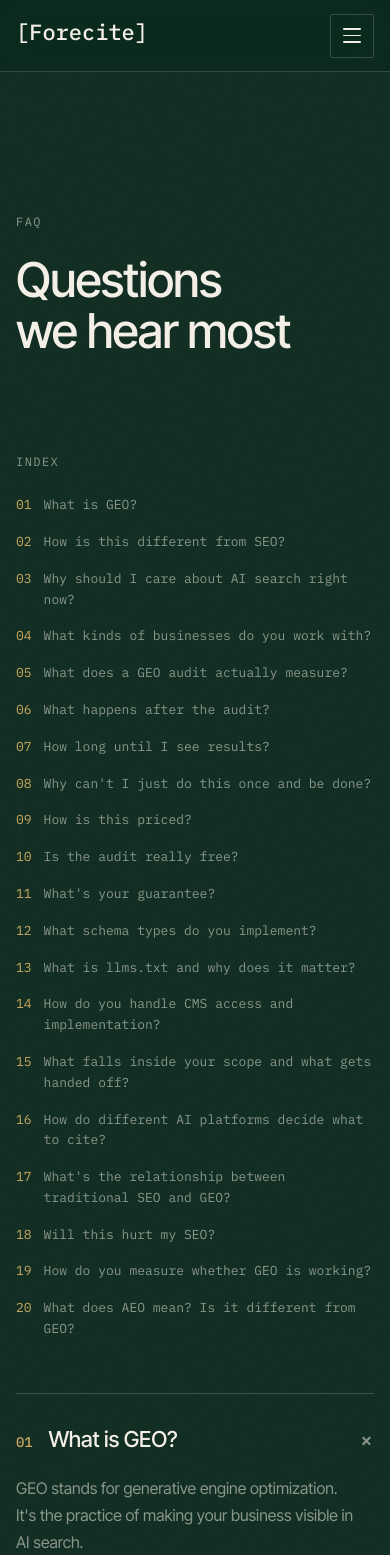
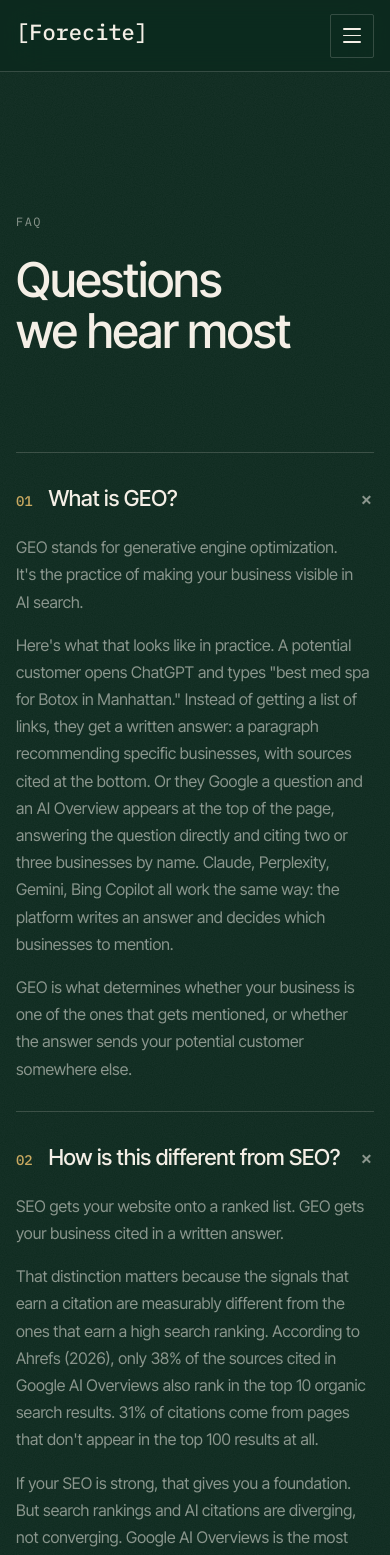
Before and after one commit to InvisibleJaguar90/forecite-site, a React (Vite) app: page /faq in a window 390 px wide. Shown: the top 1555 px of the page. Built offline with nearby package versions, Linux system fonts and the light colour scheme.

Commit message:
FAQ: clickable index on desktop, hidden on mobile, hash-deep-link auto-opens

```diff
--- a/src/pages/FAQ.jsx
+++ b/src/pages/FAQ.jsx
@@ -1,3 +1,4 @@
+import { useEffect } from 'react';
 import { Link } from 'react-router-dom';
 import { Eyebrow, Button, Section } from '../components/Atoms.jsx';
 import Meta from '../components/Meta.jsx';
@@ -167,6 +168,22 @@ const FAQS_TECHNICAL = [
 const ALL_FAQS = [...FAQS_MAIN, ...FAQS_TECHNICAL];
 
 export default function FAQ() {
+  // When the URL hash matches an FAQ id (e.g. /faq#faq-7), auto-open the
+  // matching <details>. Runs on initial load and on every in-session hash
+  // change (clicks from the Index sidebar). Native anchor scroll handles
+  // positioning; we just expand the answer so the user lands on it open.
+  useEffect(() => {
+    const openFromHash = () => {
+      const hash = window.location.hash;
+      if (!hash.startsWith('#faq-')) return;
+      const el = document.querySelector(hash);
+      if (el && el.tagName === 'DETAILS') el.open = true;
+    };
+    openFromHash();
+    window.addEventListener('hashchange', openFromHash);
+    return () => window.removeEventListener('hashchange', openFromHash);
+  }, []);
+
   return (
     <main>
       <Meta
@@ -193,7 +210,7 @@ export default function FAQ() {
 
       <Section label="05 FAQ — List" style={{ paddingTop: 0, paddingBottom: 96 }}>
         <div className="faq-grid" style={{ display: 'grid', gridTemplateColumns: '1fr 2fr', gap: 96 }}>
-          <div style={{ position: 'sticky', top: 'calc(var(--topbar-h) + 32px)', alignSelf: 'start' }}>
+          <div className="faq-index" style={{ position: 'sticky', top: 'calc(var(--topbar-h) + 32px)', alignSelf: 'start' }}>
             <Eyebrow>Index</Eyebrow>
             <ol
               style={{
@@ -206,9 +223,20 @@ export default function FAQ() {
               }}
             >
               {ALL_FAQS.map((item, i) => (
-                <li key={i} style={{ padding: '8px 0', display: 'flex', gap: 12 }}>
-                  <span style={{ color: 'var(--gold-500)' }}>{String(i + 1).padStart(2, '0')}</span>
-                  <span>{item.q}</span>
+                <li key={i} style={{ padding: '8px 0' }}>
+                  <a
+                    href={`#faq-${i + 1}`}
+                    className="faq-index-link"
+                    style={{
+                      display: 'flex',
+                      gap: 12,
+                      color: 'inherit',
+                      textDecoration: 'none',
+                    }}
+                  >
+                    <span style={{ color: 'var(--gold-500)' }}>{String(i + 1).padStart(2, '0')}</span>
+                    <span>{item.q}</span>
+                  </a>
                 </li>
               ))}
             </ol>
@@ -217,8 +245,13 @@ export default function FAQ() {
             {FAQS_MAIN.map((item, i) => (
               <details
                 key={i}
+                id={`faq-${i + 1}`}
                 open={i < 2}
-                style={{ borderTop: '1px solid var(--border-bone-on-forest)', padding: '28px 0' }}
+                style={{
+                  borderTop: '1px solid var(--border-bone-on-forest)',
+                  padding: '28px 0',
+                  scrollMarginTop: 'calc(var(--topbar-h) + 16px)',
+                }}
               >
                 <summary
                   style={{
@@ -276,7 +309,12 @@ export default function FAQ() {
               return (
                 <details
                   key={globalIdx}
-                  style={{ borderTop: '1px solid var(--border-bone-on-forest)', padding: '28px 0' }}
+                  id={`faq-${globalIdx + 1}`}
+                  style={{
+                    borderTop: '1px solid var(--border-bone-on-forest)',
+                    padding: '28px 0',
+                    scrollMarginTop: 'calc(var(--topbar-h) + 16px)',
+                  }}
                 >
                   <summary
                     style={{
--- a/src/pages/Home.jsx
+++ b/src/pages/Home.jsx
@@ -25,7 +25,7 @@ export default function Home() {
   return (
     <main>
       <Meta
-        title="Forecite · Have the foresight to be cited."
+        title="Forecite · Get recommended by AI"
         description="Generative engine optimization. We get your business recommended by ChatGPT, Claude, Google AI Overviews, Perplexity, Gemini, and Bing Copilot."
         path="/"
       />
@@ -46,25 +46,12 @@ export default function Home() {
         >
           Your competitors don't know AI search matters. Yet.
         </h1>
-        <div
-          style={{
-            fontFamily: 'var(--font-mono)',
-            fontSize: 'clamp(22px, 2.6vw, 32px)',
-            fontWeight: 500,
-            lineHeight: 1.3,
-            letterSpacing: 0,
-            color: 'var(--gold-500)',
-            margin: '32px 0 0',
-          }}
-        >
-          Have the foresight to be cited.
-        </div>
         <p
           style={{
             fontSize: 18,
             lineHeight: 1.55,
             maxWidth: '48ch',
-            marginTop: 28,
+            marginTop: 32,
             color: 'var(--mute-400)',
           }}
         >
--- a/src/styles/global.css
+++ b/src/styles/global.css
@@ -54,6 +54,15 @@ details > summary > span:last-child {
   color: var(--gold-500);
 }
 
+/* FAQ index links — desktop only (hidden on mobile by responsive.css).
+   Subtle bone lift on hover so they read as clickable. */
+.faq-index-link {
+  transition: color 160ms var(--ease-editorial);
+}
+.faq-index-link:hover {
+  color: var(--bone-200);
+}
+
 /* Focus outlines stay visible for keyboard users.
    Polished further in Session 4 (visual + content polish). */
 :focus-visible {
--- a/src/styles/responsive.css
+++ b/src/styles/responsive.css
@@ -129,15 +129,18 @@
   }
 }
 
-/* FAQ 1fr 2fr (sidebar + body) → stack at <=768. Sidebar drops the
-   sticky positioning so it doesn't pin awkwardly above the content. */
+/* FAQ 1fr 2fr (sidebar + body) → stack at <=768. Sidebar (the Index)
+   gets hidden entirely on mobile — without sticky positioning it would
+   sit above the answers and force the reader to scroll past 20 question
+   titles before reaching the first answer. Desktop keeps the Index as
+   a clickable navigation column. */
 @media (max-width: 768px) {
   .faq-grid {
     grid-template-columns: 1fr !important;
     gap: 32px !important;
   }
-  .faq-grid > *:first-child {
-    position: static !important;
+  .faq-index {
+    display: none !important;
   }
   /* The summary block in FAQ pages indents body content with marginLeft:48.
      That eats most of a 320px viewport. Reset on mobile. */
```
